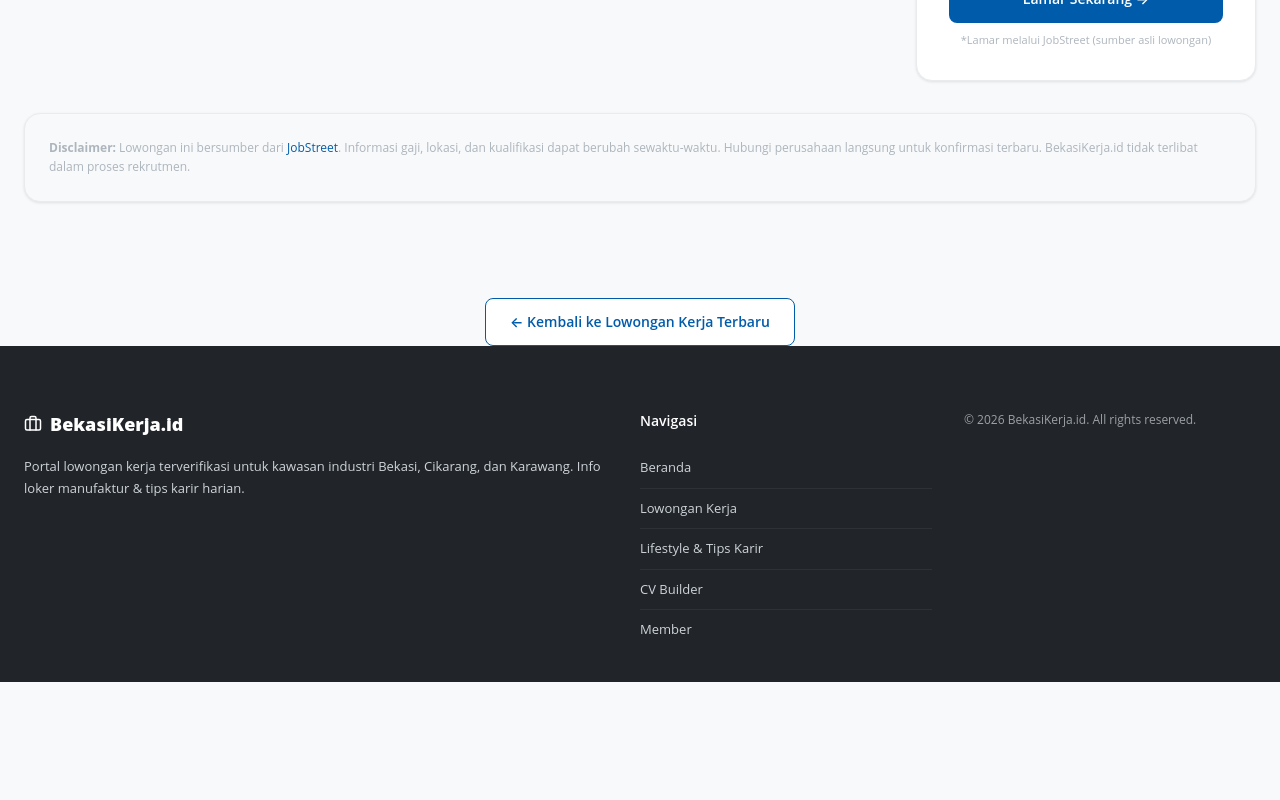
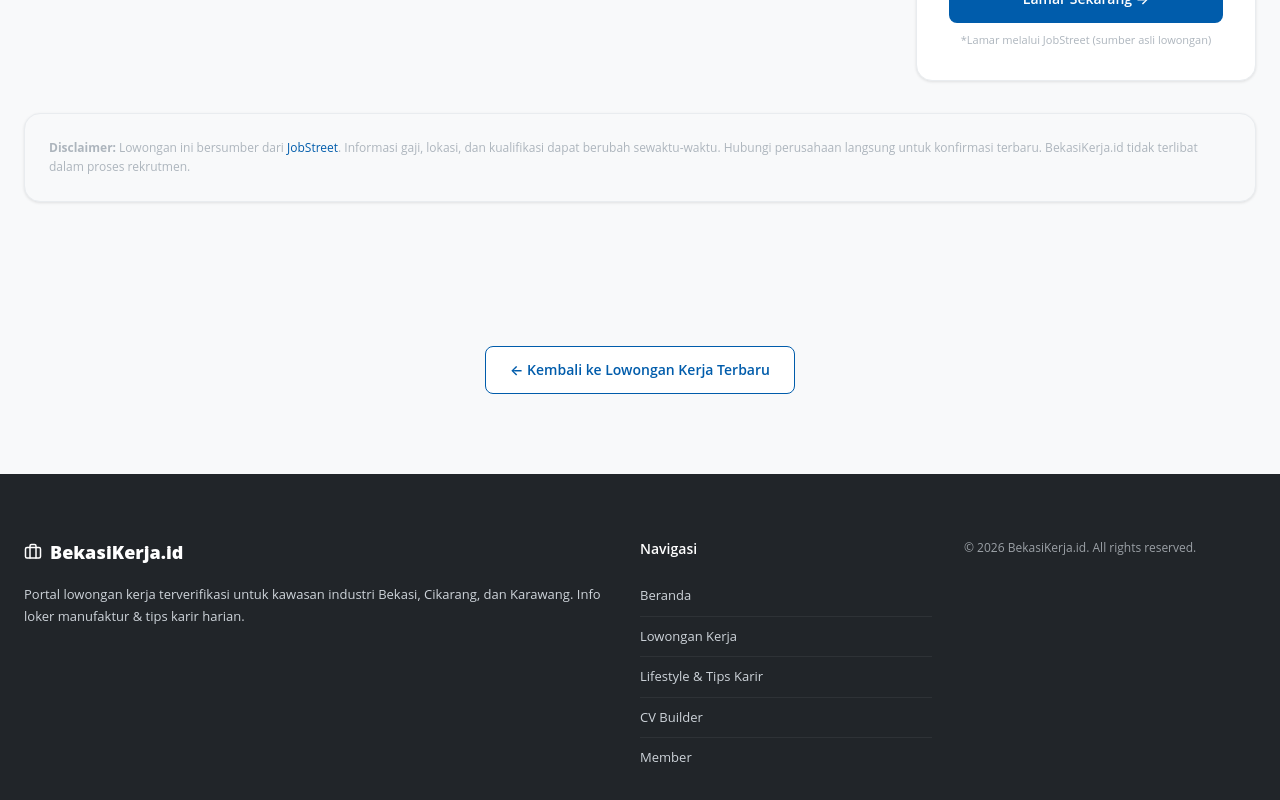
Before and after one commit to bekasikerjaofficial-ux/bekasikerja.id, a Next.js app: page /loker/sam-putra-inti-people-culture-head in a window 1280 px wide. Shown: the part 2206-3006 px from the top of the page. Before the commit the page ends 2888 px from the top, so only its background shows below. Built offline with nearby package versions, Linux system fonts and the light colour scheme; no server answers.

Commit message:
fix: add more spacing around back button on Sam Putra Inti loker
- Increase margin top/bottom from 32px/64px to 80px/80px
- Button no longer sticks to the bottom

```diff
--- a/app/loker/sam-putra-inti-people-culture-head/page.js
+++ b/app/loker/sam-putra-inti-people-culture-head/page.js
@@ -154,7 +154,7 @@ export default function JobDetail() {
           </div>
         </div>
       </main>
-      <div style={{ textAlign: 'center', marginTop: 'var(--sp-8)' }}>
+      <div style={{ textAlign: 'center', marginTop: '80px', marginBottom: '80px' }}>
         <Link
           href="/lowongan"
           className="btn-secondary"
```
